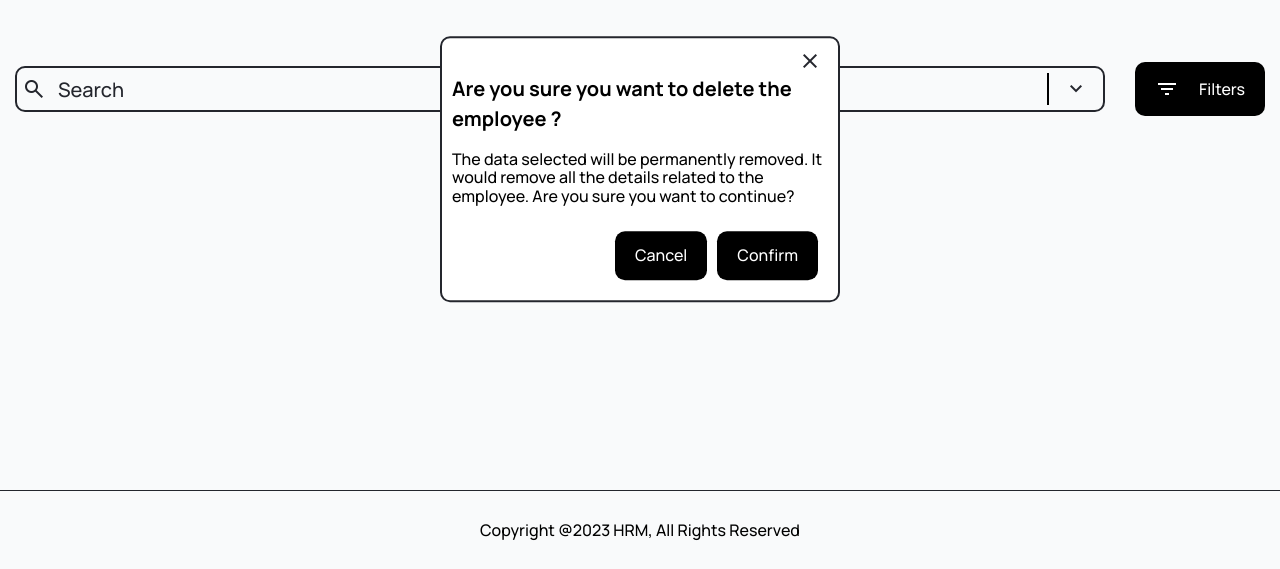
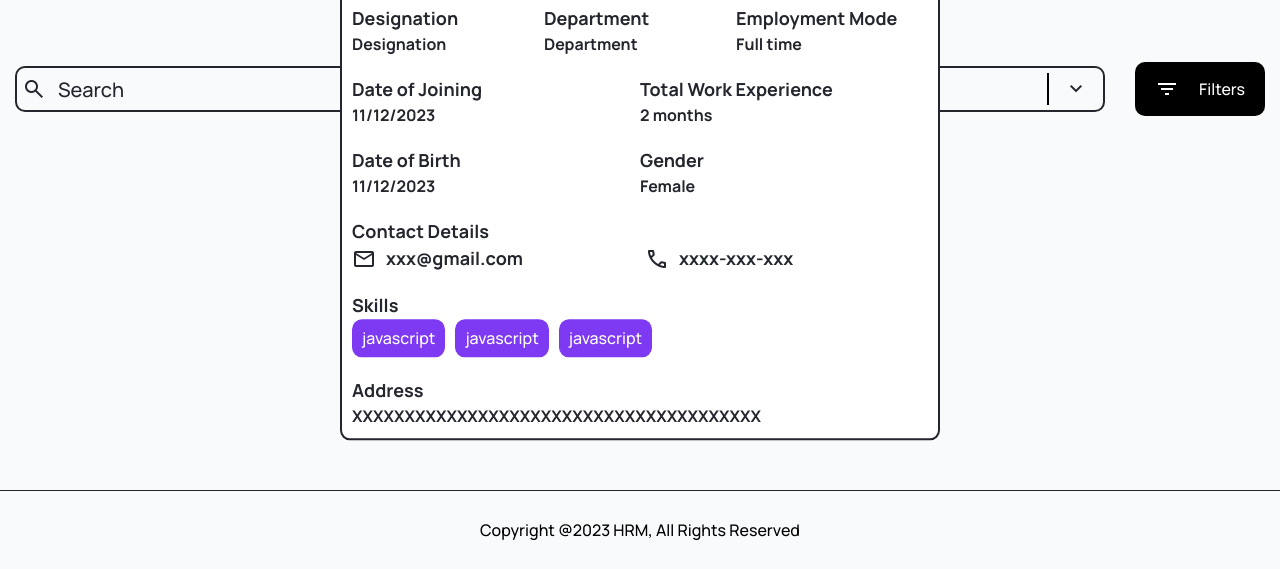
Before and after one commit to seraGeorge/HRM-App, a website with bundled scripts: page src/pages/index.html in a window 1280 px wide. Shown: the part 231-800 px from the top of the page. Built offline with nearby package versions, Linux system fonts and the light colour scheme; no server answers.

Commit message:
[add]:design for view modal

```diff
--- a/src/css/commonClasses.css
+++ b/src/css/commonClasses.css
@@ -49,14 +49,14 @@ html {
 }
 .heading2 {
   margin: 0;
-  font-size: 15px;
-  font-weight: 500;
+  font-weight: 700;
+  font-size: 20px;
   line-height: 1.5;
   color: black;
 }
 .heading3 {
   margin: 0;
-  font-size: 14px;
+  font-size: 16px;
   font-weight: 700;
   line-height: 1.5;
   color: var(--secondary-color);
--- a/src/css/styles.css
+++ b/src/css/styles.css
@@ -230,10 +230,6 @@ tr {
   background-color: var(--primary-color);
   padding: 10px;
   border-radius: 10px;
-}
-.skill {
-  text-decoration: none;
-  cursor: default;
   color: white;
 }
 .actions-list .material-symbols-outlined {
@@ -259,12 +255,11 @@ tr {
     transform: rotate(360deg);
   }
 }
-.delete-modal{
+.modal{
   top: 50%;
   left: 50%;
   transform: translate(-50%,-50%);
   position:fixed;
-  width: 400px;
   background-color: white;
   border-radius: 10px;
   border: 2px solid var(--secondary-color);
@@ -272,13 +267,13 @@ tr {
   flex-direction: column;
   padding: 10px;
 }
-.delete-modal .close-button{
+.modal .close-button{
   color: var(--secondary-color);
   align-self: flex-end;
 }
-.delete-modal .heading2{
-  font-weight: 700;
-  font-size: 20px;
+
+.employee-delete-modal{
+    width: 400px;
 }
 .employee-delete-modal .button-row{
   align-self: flex-end;
@@ -287,6 +282,30 @@ tr {
 .employee-delete-modal .common-button-container {
   background-color: black;
 }
+.view-modal{
+  width: 600px;
+  gap: 20px;
+}
+.detail-title{
+  font-size: 18px !important;
+  font-weight: 900 !important;
+}
+.category{
+  flex: 1;
+}
+.contact-detail-icon{
+  color: var(--secondary-color) !important;
+}
+.contact-details-val-row{
+  gap: 10px;
+}
+.contact-detail-val{
+  display: flex;
+  gap: 10px;
+  align-items: center;
+}
+
+
 
 .footer {
   margin-top: auto;
--- a/src/js/setTable.js
+++ b/src/js/setTable.js
@@ -18,7 +18,7 @@ export const setTableData = (employees) => {
             let skills = ""
             for (let j = 0; j < skillSet.length; j++) {
                 let skill = skillSet[j]
-                skills += `<span class="skill-card"><a href="#" class="skill"> ${skill.name} </a></span>`
+                skills += `<span class="skill-card"> ${skill.name} </span>`
             }
 
             const tableRow = document.createElement('tr');
--- a/src/pages/index.html
+++ b/src/pages/index.html
@@ -188,7 +188,7 @@
             </table>
           </div>
         </div>
-      <div class="delete-modal employee-delete-modal no-display" id="employee-delete-modal">
+        <div class="modal employee-delete-modal no-display" id="employee-delete-modal">
           <button class="button close-button material-symbols-outlined" id="delete-modal-close">
             close
           </button>
@@ -196,7 +196,8 @@
             Are you sure you want to delete the employee ?
           </h2>
           <p class="text">
-          The data selected will be permanently removed. It would remove all the details related to the employee. Are you sure you want to continue?
+            The data selected will be permanently removed. It would remove all the details related to the employee. Are
+            you sure you want to continue?
           </p>
           <div class="button-row dropdown-row common-flex">
             <button class="button common-button-container common-flex" id="delete-modal-cancel-btn">
@@ -206,6 +207,119 @@
               Confirm
             </button>
           </div>
+        </div>
+        <div class="modal view-modal">
+          <button class="button close-button material-symbols-outlined" id="view-modal-close">
+            close
+          </button>
+          <h2 class="heading2 view-modal-title" id="delete-modal-title">
+            Employee Name
+          </h2>
+          <span class="detail-row common-flex">
+            <span class="category designation-detail">
+              <h3 class="heading3 detail-title designation-title">
+                Designation
+              </h3>
+              <p class="heading3 designation-val" id="designation-val">
+                Designation
+              </p>
+            </span>
+            <span class="category department-detail">
+              <h3 class="heading3 detail-title department-title">
+                Department
+              </h3>
+              <p class="heading3 department-val" id="department-val">
+                Department
+              </p>
+            </span>
+            <span class="category emp-mode-detail">
+              <h3 class="heading3 detail-title emp-mode-title">
+                Employment Mode
+              </h3>
+              <p class="heading3 emp-mod-val" id="emp-mod-val">
+                Full time
+              </p>
+            </span>
+          </span>
+          <span class="detail-row common-flex">
+            <span class="category date-of-joining">
+              <h3 class="heading3 detail-title date-of-joining-title">
+                Date of Joining
+              </h3>
+              <p class="heading3 date-of-joining-val" id="date-of-joining-title">
+                11/12/2023
+              </p>
+            </span>
+            <span class="category work-exp">
+              <h3 class="heading3 detail-title work-exp-title">
+                Total Work Experience
+              </h3>
+              <p class="heading3 work-exp-val" id="work-exp-val">
+                2 months
+              </p>
+            </span>
+          </span>
+          <span class="detail-row common-flex">
+            <span class="category date-of-birth">
+              <h3 class="heading3 detail-title date-of-birth-title">
+                Date of Birth
+              </h3>
+              <p class="heading3 date-of-birth-val" id="date-of-birth-title">
+                11/12/2023
+              </p>
+            </span>
+            <span class="category work-exp">
+              <h3 class="heading3 detail-title gender-title">
+                Gender
+              </h3>
+              <p class="heading3 gender-val" id="gender-val">
+                Female
+              </p>
+            </span>
+          </span>
+          <span class="detail-row">
+            <span class="contact-details">
+              <h3 class="heading3 detail-title contact-details-title">
+                Contact Details
+              </h3>
+              <span class="contact-details-val-row common-flex">
+                <span class="category contact-detail-val ">
+                  <span class="material-symbols-outlined contact-detail-icon">
+                    mail
+                  </span>
+                  <p class="heading3 detail-title email-val">
+                    xxx@gmail.com
+                  </p>
+                </span>
+                <span class="category contact-detail-val ">
+                  <span class="material-symbols-outlined contact-detail-icon">
+                    phone
+                  </span>
+                  <p class="heading3 detail-title email-val">
+                    xxxx-xxx-xxx
+                  </p>
+                </span>
+              </span>
+            </span>
+          </span>
+          <span class="detail-row">
+            <h3 class="heading3 detail-title skill-title">
+              Skills
+            </h3>
+            <span class="skill-list">
+              <span class="skill-card"> javascript </span>
+              <span class="skill-card"> javascript </span>
+              <span class="skill-card"> javascript </span>
+            </span>
+          </span>
+          <span class="detail-row">
+            <h3 class="heading3 detail-title address-title">
+              Address
+            </h3>
+            <p class="heading3 address-val" id="address-val">
+              XXXXXXXXXXXXXXXXXXXXXXXXXXXXXXXXXXXXXXX
+            </p>
+          </span>
         </div>
       </div>
     </main>
```
Lines whose indentation alone changed are shown as unchanged.
